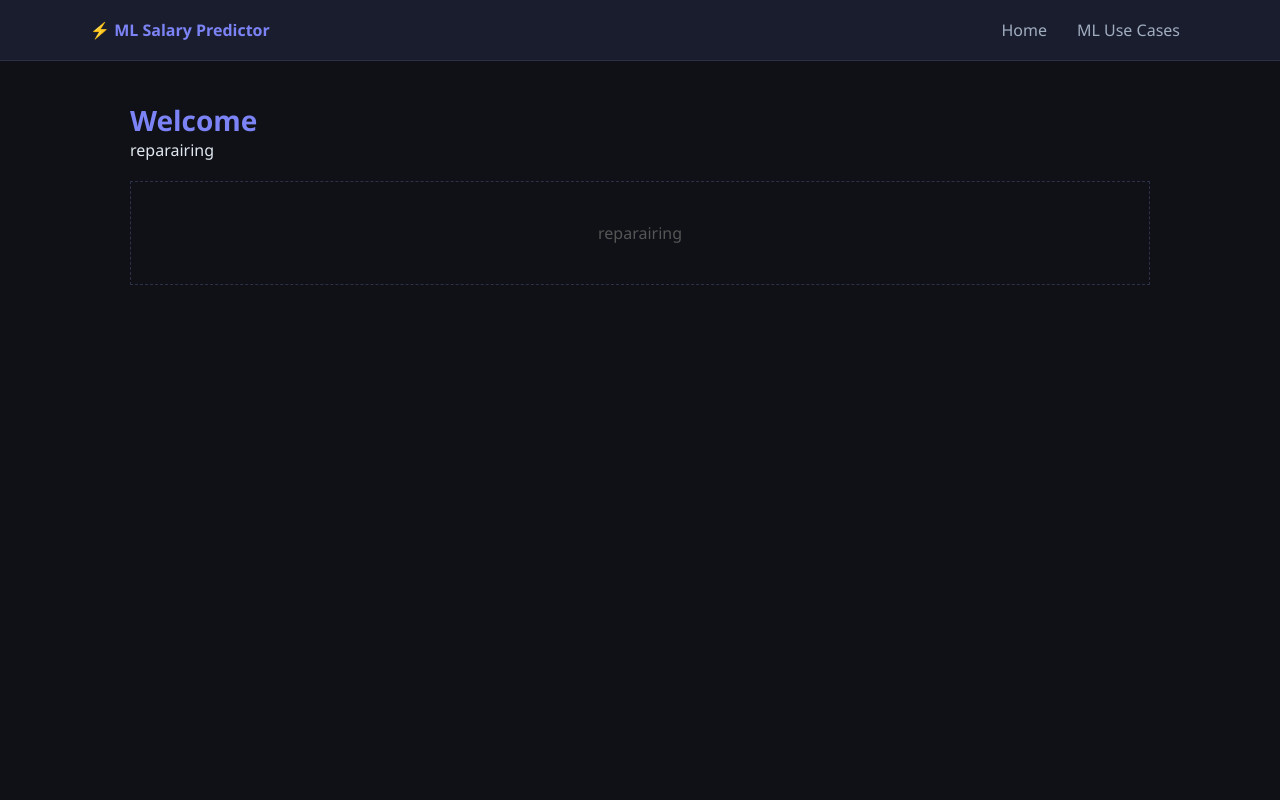
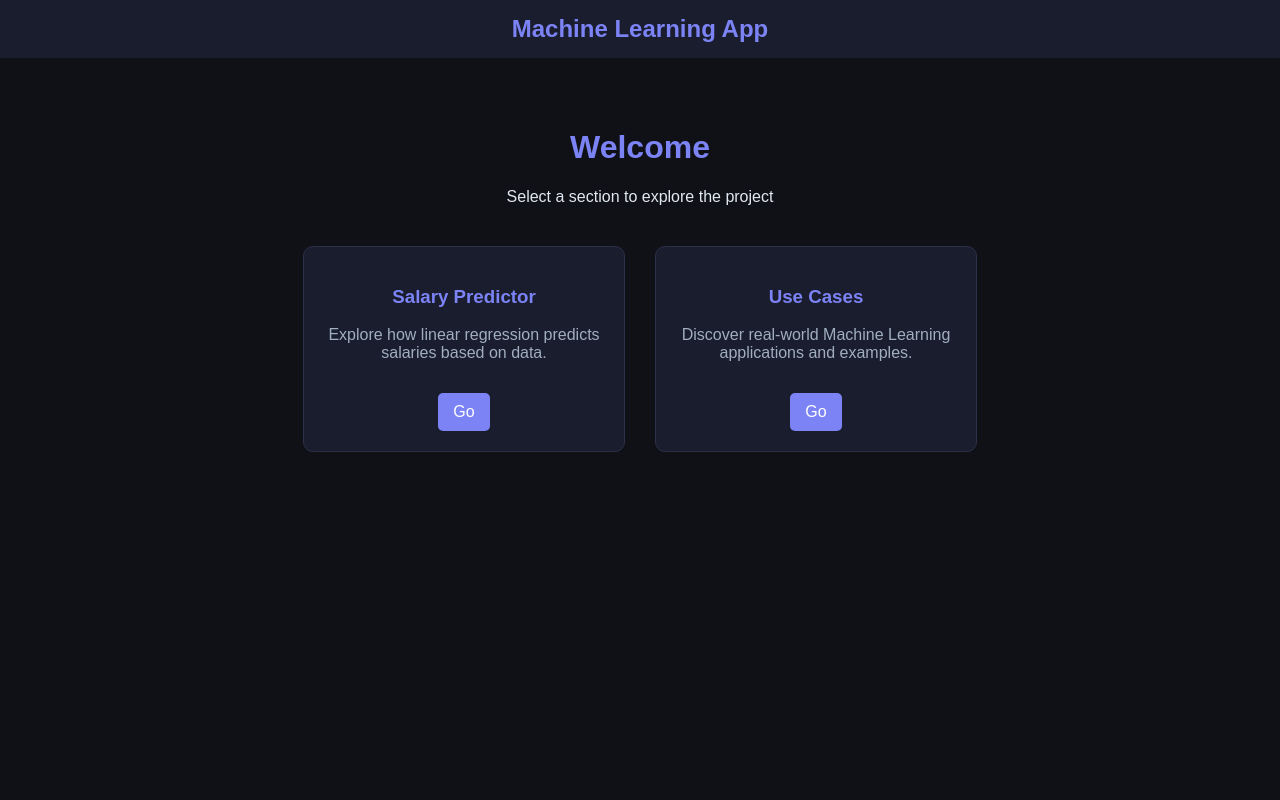
Before and after one commit to jhohantellez/MachineLearning, a Flask app: page / in a window 1280 px wide. Run offline with Flask 3, Linux system fonts and the light colour scheme.

Commit message:
app.py was updated and home was created

```diff
--- a/app.py
+++ b/app.py
@@ -5,11 +5,13 @@ from flask import Flask, render_template, request
 
 app= Flask(__name__)
 
+@app.route("/")
+def Home():
+    return render_template('home.html')
 
 
-
-@app.route("/")
-def Home():
+@app.route("/usecases")
+def UseCase():
     return render_template('index.html')
 
 #-----------------Use Cases-------------------------------------------
--- /dev/null
+++ b/templates/home.html
@@ -0,0 +1,113 @@
+<!DOCTYPE html>
+<html lang="en">
+<head>
+    <meta charset="UTF-8">
+    <meta name="viewport" content="width=device-width, initial-scale=1.0">
+    <title>Home - ML App</title>
+
+    <style>
+        body {
+            font-family: Arial, sans-serif;
+            background: #0f1117;
+            color: #e2e8f0;
+            margin: 0;
+            text-align: center;
+        }
+
+        nav {
+            background: #1a1d2e;
+            padding: 15px;
+        }
+
+        nav h2 {
+            color: #7c83f5;
+            margin: 0;
+        }
+
+        .container {
+            padding: 50px 20px;
+        }
+
+        h1 {
+            color: #7c83f5;
+        }
+
+        .cards {
+            display: flex;
+            justify-content: center;
+            gap: 30px;
+            margin-top: 40px;
+            flex-wrap: wrap;
+        }
+
+        .card {
+            background: #1a1d2e;
+            border: 1px solid #2d3148;
+            border-radius: 10px;
+            padding: 20px;
+            width: 280px;
+            transition: 0.3s;
+        }
+
+        .card:hover {
+            transform: translateY(-5px);
+            border-color: #7c83f5;
+        }
+
+        .card h3 {
+            color: #7c83f5;
+        }
+
+        .card p {
+            color: #a0aec0;
+        }
+
+        .btn {
+            display: inline-block;
+            margin-top: 15px;
+            padding: 10px 15px;
+            background: #7c83f5;
+            color: white;
+            text-decoration: none;
+            border-radius: 5px;
+        }
+
+        .btn:hover {
+            background: #5a61d6;
+        }
+    </style>
+</head>
+
+<body>
+
+<nav>
+    <h2> Machine Learning App</h2>
+</nav>
+
+<div class="container">
+    <h1>Welcome</h1>
+    <p>Select a section to explore the project</p>
+
+    <div class="cards">
+
+        <div class="card">
+            <h3> Salary Predictor</h3>
+            <p>
+                Explore how linear regression predicts salaries based on data.
+            </p>
+            <a href="#" class="btn">Go</a>
+        </div>
+
+        <div class="card">
+            <h3> Use Cases</h3>
+            <p>
+                Discover real-world Machine Learning applications and examples.
+            </p>
+            <a href="/usecases" class="btn">Go</a>
+        </div>
+
+    </div>
+</div>
+
+</body>
+</html>
--- a/templates/index.html
+++ b/templates/index.html
@@ -3,7 +3,7 @@
 <head>
     <meta charset="UTF-8">
     <meta name="viewport" content="width=device-width, initial-scale=1.0">
-    <title>ML Salary Predictor</title>
+    <title>ML Use Cases</title>
 
     <style>
         * { margin: 0; padding: 0; box-sizing: border-box; }
@@ -12,23 +12,20 @@
             font-family: 'Segoe UI', sans-serif;
             background: #0f1117;
             color: #e2e8f0;
-            min-height: 100vh;
         }
 
         nav {
             background: #1a1d2e;
             border-bottom: 1px solid #2d3148;
             padding: 0 2rem;
-            position: sticky;
-            top: 0;
         }
 
         .nav-inner {
             max-width: 1100px;
-            margin: 0 auto;
+            margin: auto;
             display: flex;
+            justify-content: space-between;
             align-items: center;
-            justify-content: space-between;
             height: 60px;
         }
 
@@ -47,7 +44,8 @@
         .nav-links a {
             color: #a0aec0;
             text-decoration: none;
-            padding: 5px 10px;
+            padding: 6px 12px;
+            border-radius: 5px;
         }
 
         .nav-links a:hover {
@@ -55,7 +53,6 @@
             color: white;
         }
 
-        /* Dropdown */
         .dropdown { position: relative; }
 
         .dropdown-menu {
@@ -72,23 +69,7 @@
 
         .dropdown-menu a {
             display: block;
-            padding: 8px;
-        }
-
-        /* Submenu */
-        .sub-dropdown { position: relative; }
-
-        .sub-dropdown-menu {
-            display: none;
-            position: absolute;
-            left: 100%;
-            top: 0;
-            background: #1a1d2e;
-            border: 1px solid #2d3148;
-        }
-
-        .sub-dropdown:hover .sub-dropdown-menu {
-            display: block;
+            padding: 10px;
         }
 
         .page {
@@ -98,16 +79,59 @@
         }
 
         .title {
-            font-size: 28px;
+            font-size: 30px;
             color: #7c83f5;
+            text-align: center;
         }
 
-        .box {
-            margin-top: 20px;
-            padding: 40px;
-            border: 1px dashed #2d3148;
+        .subtitle {
             text-align: center;
-            color: #555;
+            color: #a0aec0;
+            margin-bottom: 40px;
+        }
+
+        .cards {
+            display: grid;
+            grid-template-columns: repeat(auto-fit, minmax(250px, 1fr));
+            gap: 20px;
+        }
+
+        .card {
+            background: #1a1d2e;
+            border: 1px solid #2d3148;
+            border-radius: 10px;
+            padding: 20px;
+            transition: 0.3s;
+        }
+
+        .card:hover {
+            transform: translateY(-5px);
+            border-color: #7c83f5;
+        }
+
+        .card h3 {
+            color: #7c83f5;
+            margin-bottom: 10px;
+        }
+
+        .card p {
+            color: #a0aec0;
+            font-size: 14px;
+        }
+
+        .btn {
+            display: inline-block;
+            margin-top: 15px;
+            padding: 8px 12px;
+            background: #7c83f5;
+            color: white;
+            text-decoration: none;
+            border-radius: 5px;
+            font-size: 14px;
+        }
+
+        .btn:hover {
+            background: #5a61d6;
         }
     </style>
 </head>
@@ -116,10 +140,10 @@
 
 <nav>
     <div class="nav-inner">
-        <a class="nav-brand" href="#">⚡ ML Salary Predictor</a>
+        <a class="nav-brand" href="/">⚡ ML Salary Predictor</a>
 
         <ul class="nav-links">
-            <li><a href="#">Home</a></li>
+            <li><a href="/">Home</a></li>
 
             <li class="dropdown">
                 <a href="#">ML Use Cases</a>
@@ -135,11 +159,45 @@
 </nav>
 
 <div class="page">
-    <h1 class="title">Welcome</h1>
-    <p>reparairing</p>
+    <h1 class="title">Machine Learning Use Cases</h1>
+    <p class="subtitle">
+        Explore real-world applications of Machine Learning in different domains.
+    </p>
 
-    <div class="box">
-        reparairing
+    <div class="cards">
+
+        <div class="card">
+            <h3> Use Case 1</h3>
+            <p>
+                Example of how Machine Learning can be used to analyze data and make predictions.
+            </p>
+            <a href="/UseCase/1" class="btn">View</a>
+        </div>
+
+        <div class="card">
+            <h3> Use Case 2</h3>
+            <p>
+                Detect patterns such as fraud or anomalies using supervised learning models.
+            </p>
+            <a href="/UseCase/2" class="btn">View</a>
+        </div>
+
+        <div class="card">
+            <h3> Use Case 3</h3>
+            <p>
+                Predict outcomes in healthcare, such as disease risk or patient diagnosis.
+            </p>
+            <a href="/UseCase/3" class="btn">View</a>
+        </div>
+
+        <div class="card">
+            <h3> Use Case 4</h3>
+            <p>
+                Recommend products or analyze customer behavior using Machine Learning.
+            </p>
+            <a href="/UseCase/4" class="btn">View</a>
+        </div>
+
     </div>
 </div>
 
```
